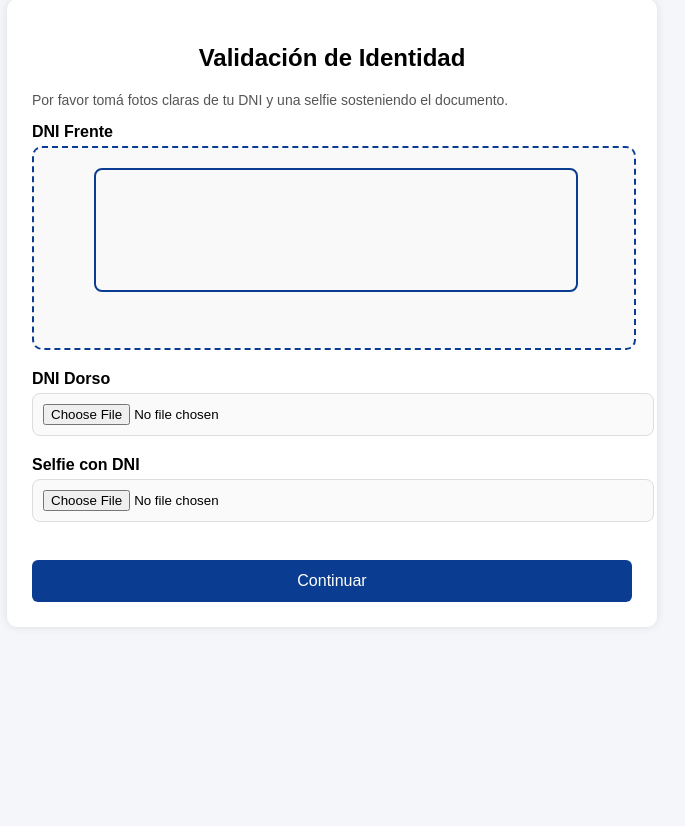
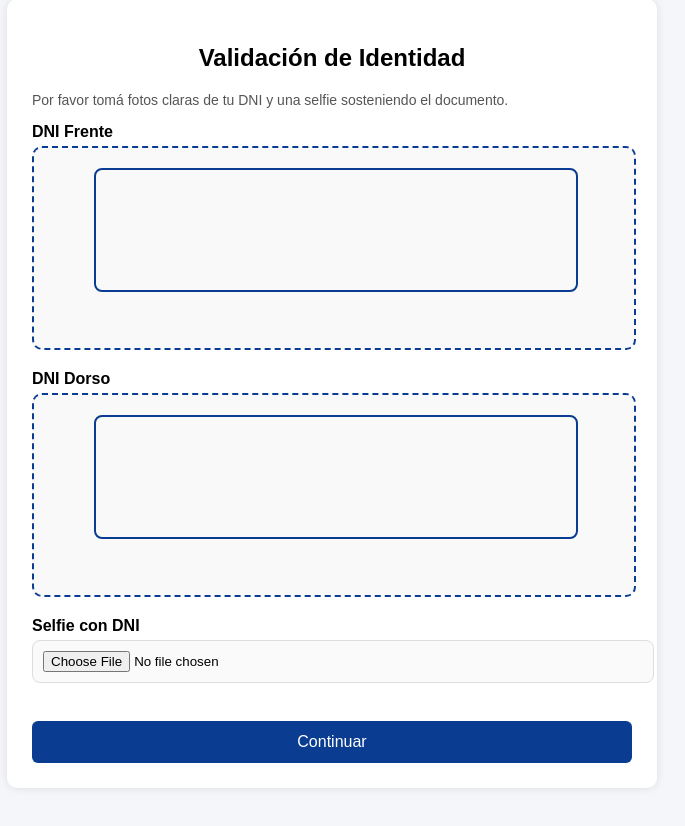
Before and after one commit to pyraed/sistema_consultas, a Flask app: template templates/identidad.html in a window 1280 px wide. Shown: the part 39-865 px from the top of the page, without its empty margins (308-993 px from the left). Before the commit the page ends 641 px from the top, so only its background shows below. Run offline with Flask 3, Linux system fonts and the light colour scheme; the template is opened without the code that fills it, so the values that code supplies are empty; parts of the project's set-up code (start-up, migrations or seed data) failed here and were passed over.

Commit message:
recuadro dni 2

```diff
--- a/templates/identidad.html
+++ b/templates/identidad.html
@@ -126,7 +126,13 @@ Por favor tomá fotos claras de tu DNI y una selfie sosteniendo el documento.
 
 <div class="section">
 <label>DNI Dorso</label>
-<input type="file" name="dni_dorso" accept="image/*" capture="environment" required>
+
+<div class="camera-box">
+    <div class="overlay"></div>
+    <input type="file" name="dni_dorso" accept="image/*" capture="environment" required>
+</div>
+
+<img id="previewDorso" style="width:100%; margin-top:10px; border-radius:8px; display:none;">
 </div>
 
 <div class="section">
```
